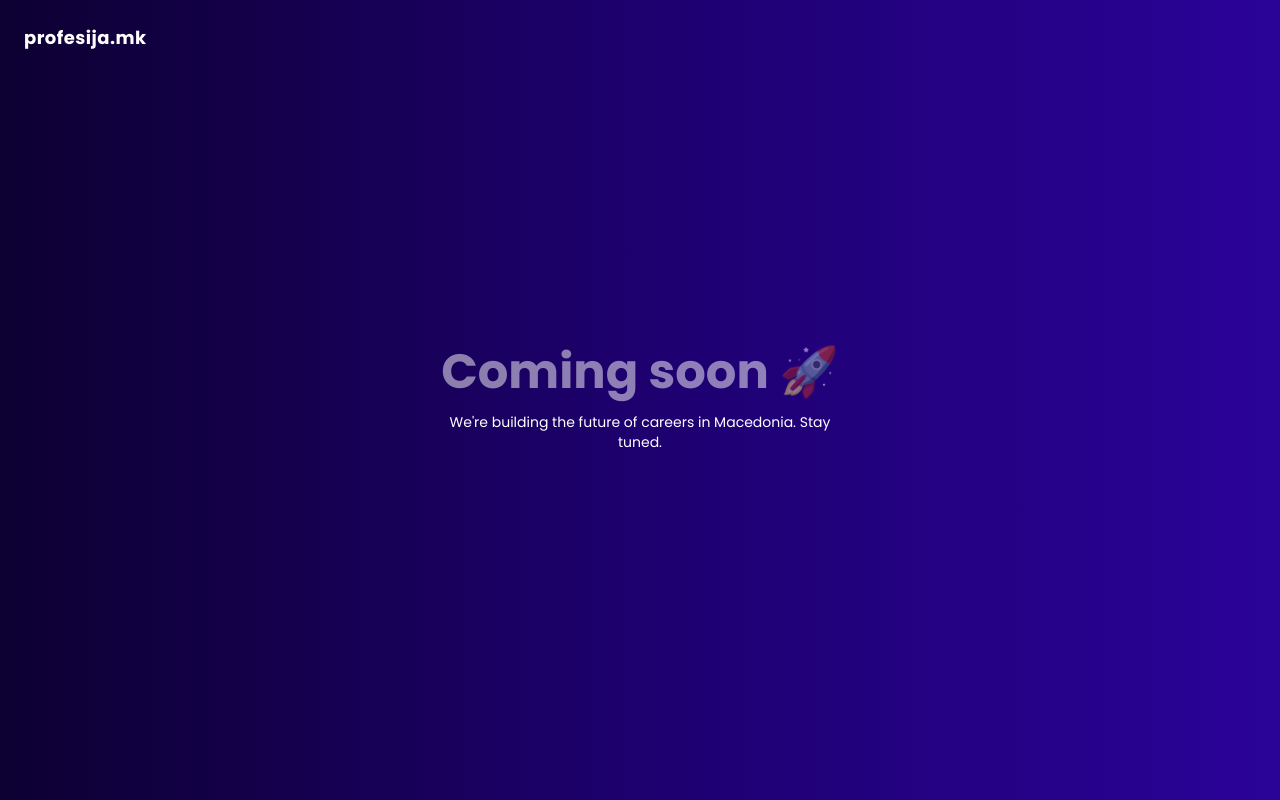
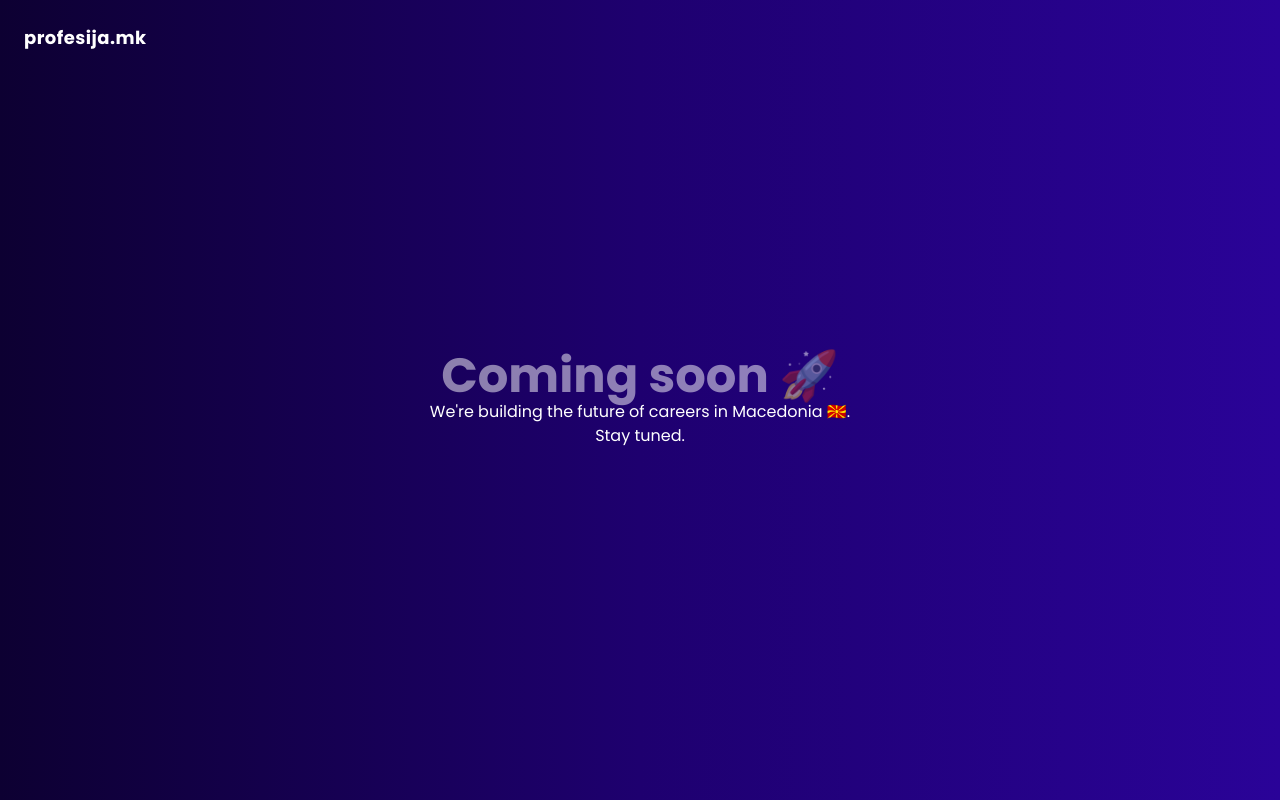
Before and after one commit to FilipStefanovski1/coming-soon-, a website built with Vite: page index.html in a window 1280 px wide. Built offline with nearby package versions, Linux system fonts and the light colour scheme.

Commit message:
small change

```diff
--- a/index.html
+++ b/index.html
@@ -20,8 +20,9 @@
     </h1>
 
     <!-- Subtext -->
-    <p class="mt-4 text-center text-white text-sm max-w-md px-6">
-    We're building the future of careers in Macedonia. Stay tuned.
-    </p>
+    <p class="text-center text-white text-sm md:text-base">
+        We're building the future of careers in Macedonia 🇲🇰.<br />
+        Stay tuned.
+      </p>
   </body>
 </html>
```
